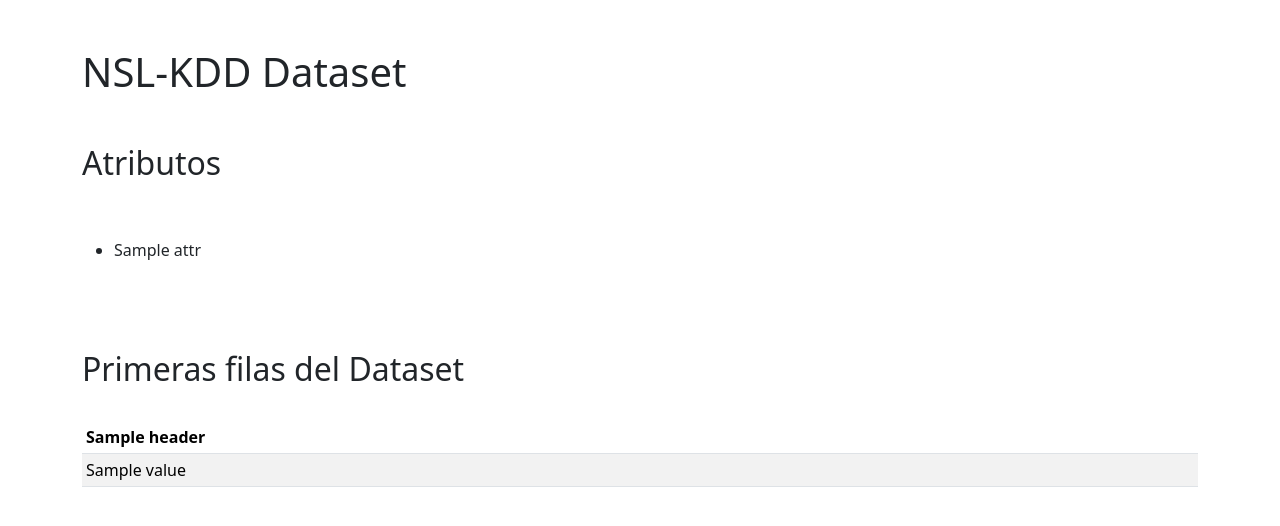
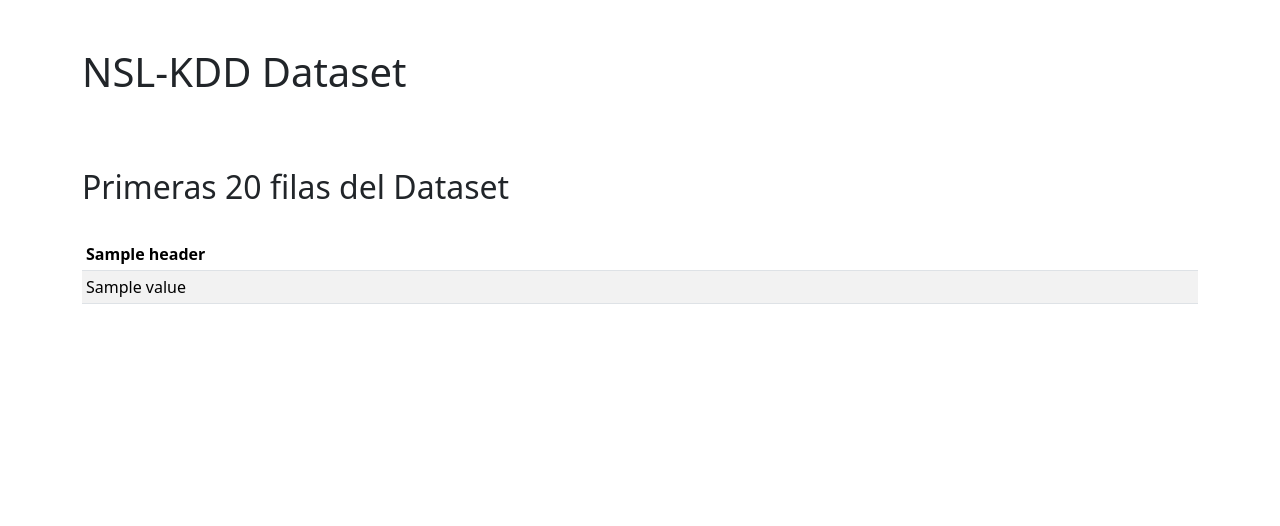
Before and after one commit to SandraMartinez4/ARCHIVO_ARRF, a Django app: template dashboard/templates/dashboard/home.html in a window 1280 px wide. Shown: the top 526 px of the page. Run offline with Django 4.2, Linux system fonts and the light colour scheme; the template is opened without the code that fills it: most values are stand-ins (such as "Sample title", 1, 10 or a date in 2020).

Commit message:
proyectSandi

```diff
--- a/dashboard/templates/dashboard/home.html
+++ b/dashboard/templates/dashboard/home.html
@@ -7,14 +7,8 @@
 <body class="container mt-4">
     <h1 class="mb-4">NSL-KDD Dataset</h1>
 
-    <h2>Atributos</h2>
-    <ul>
-        {% for attr in atributos %}
-            <li>{{ attr }}</li>
-        {% endfor %}
-    </ul>
 
-    <h2 class="mt-4">Primeras filas del Dataset</h2>
+    <h2 class="mt-4">Primeras 20 filas del Dataset</h2>
     <div class="table-responsive" style="max-height: 600px; overflow-y: auto;">
         <table class="table table-striped table-hover table-sm">
             <thead>
```
Also changed, not shown: dashboard/views.py (+7 -8 lines).
